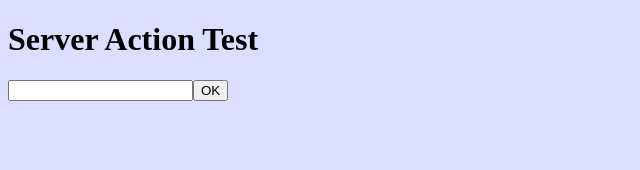
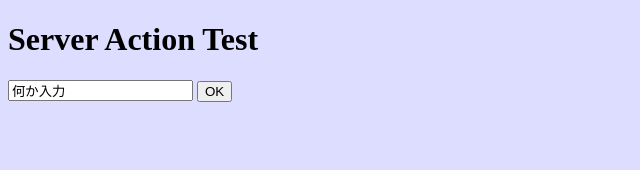
Before and after one commit to nobiki/nextjs-test, a Next.js app in the folder tohoho/: page /server-action-test in a window 1280 px wide. Shown: the top 170 px of the page, without its empty margins (0-640 px from the left). Built offline with nearby package versions, Linux system fonts and the light colour scheme.

Commit message:
form - defaultValue

```diff
--- a/tohoho/app/server-action-test/page.tsx
+++ b/tohoho/app/server-action-test/page.tsx
@@ -8,7 +8,7 @@ export default function Page() {
     <>
       <h1>Server Action Test</h1>
       <form action={serverside_action_test}>
-        <input type="text" name="message" />
+        <input type="text" name="message" defaultValue="何か入力" /> {/* デフォルト値を入力する場合はvalue=""ではなくdefaultValueを使用する */}
         <button type="submit">OK</button> {/* クライアントのフォームに入力したメッセージがサーバに送られ、サーバのコンソールに出力される */}
       </form>
     </>
```
